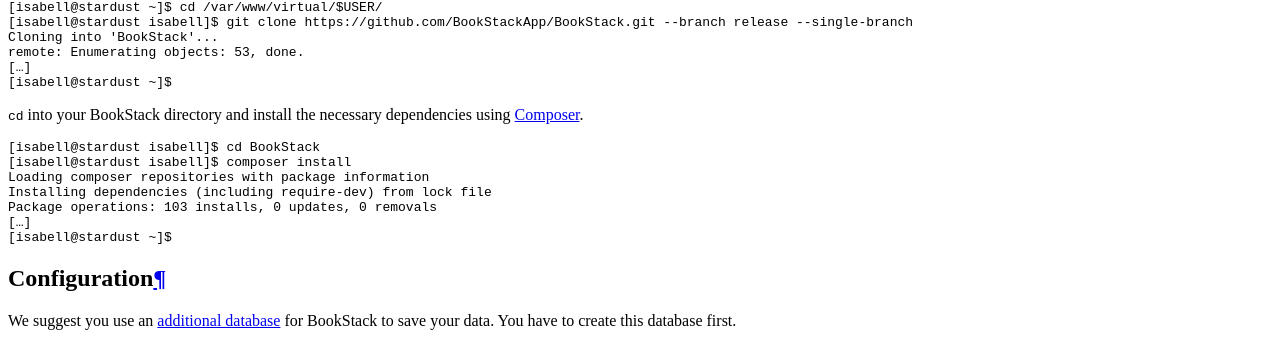
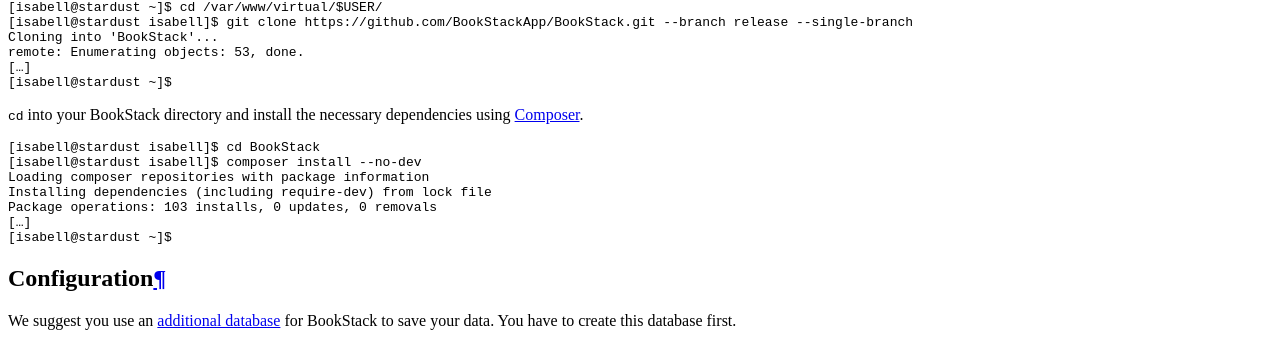
Before and after one commit to Uberspace/lab, a Sphinx documentation site: the page built from source/guide_bookstack.rst, in a window 1280 px wide and 1400 px high, scrolled down 4521 px. Shown: the part 105-451 px from the top of the window. Built offline with Sphinx 7.4.7 and the Read the Docs theme 2.0.0, drawn with Linux system fonts in a browser that asks for light colours.

Commit message:
Fix for #815

```diff
--- a/source/guide_bookstack.rst
+++ b/source/guide_bookstack.rst
@@ -70,7 +70,7 @@
 .. code-block:: console
 
  [isabell@stardust isabell]$ cd BookStack
- [isabell@stardust isabell]$ composer install
+ [isabell@stardust isabell]$ composer install --no-dev
  Loading composer repositories with package information
  Installing dependencies (including require-dev) from lock file
  Package operations: 103 installs, 0 updates, 0 removals
@@ -156,7 +156,7 @@
 .. code-block:: console
 
  [isabell@stardust ~]$ cd /var/www/virtual/$USER/BookStack
- [isabell@stardust BookStack]$ git pull origin release && composer install && php artisan migrate
+ [isabell@stardust BookStack]$ git pull origin release && composer install --no-dev && php artisan migrate
  From https://github.com/BookStackApp/BookStack
  * branch            release    -> FETCH_HEAD
  [...]
```
